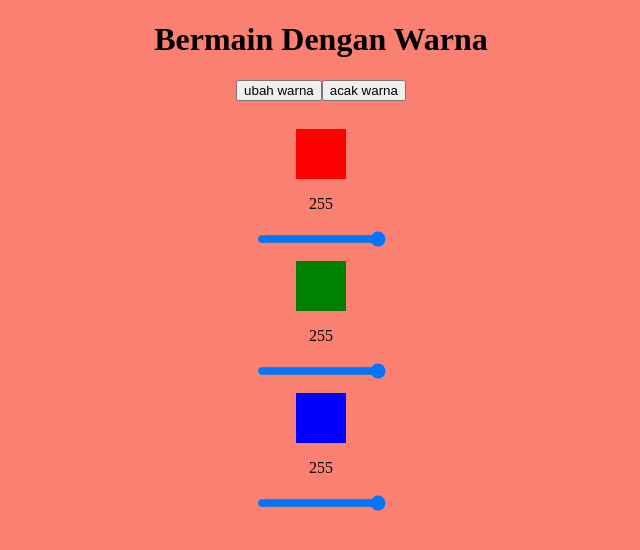
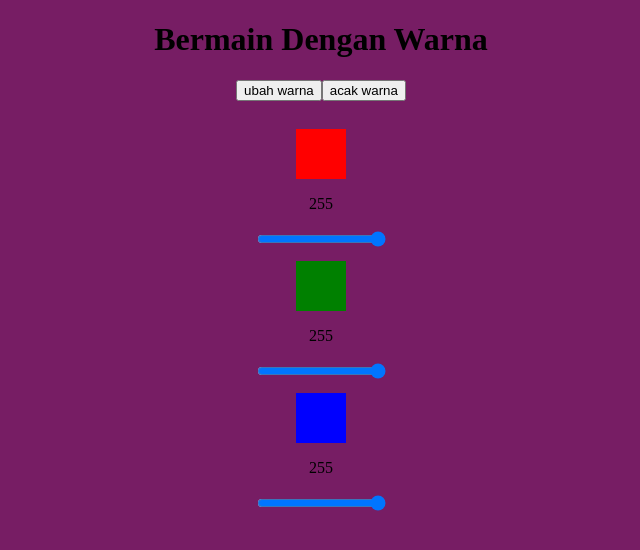
Before and after one commit to Kairul425/bermain-warna, a plain HTML site: page index.html in a window 1280 px wide. Both pictures are taken after a click on the button "ubah warna". Shown: the whole page, without its empty margins (319-959 px from the left). Drawn offline with Linux system fonts and the light colour scheme.

Commit message:
menambah fitur mouse hover

```diff
--- a/index.html
+++ b/index.html
@@ -5,6 +5,10 @@
     <meta name="viewport" content="width=device-width, initial-scale=1.0" />
     <title>Training DOM</title>
     <style>
+      html,
+      body {
+        height: 100%;
+      }
       body {
         text-align: center;
       }
--- a/script.js
+++ b/script.js
@@ -76,3 +76,12 @@ sHijau.addEventListener('input', function () {
 sBiru.addEventListener('input', function () {
   tBiru.innerHTML = sBiru.value;
 });
+
+// kursor mouse
+
+document.body.addEventListener('mousemove', function (event) {
+  const xPos = Math.round((event.clientX / window.innerWidth) * 255);
+  const yPos = Math.round((event.clientY / window.innerHeight) * 255);
+
+  document.body.style.backgroundColor = 'rgb(' + xPos + ',' + yPos + ',100)';
+});
```
